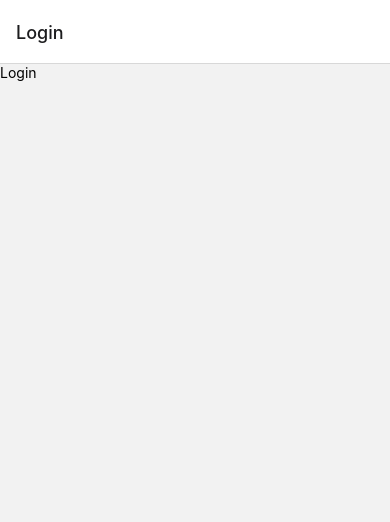
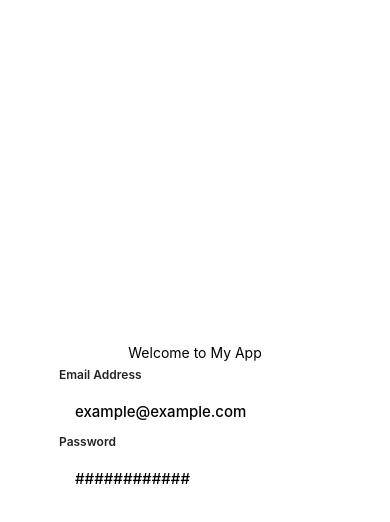
Before and after one commit to KatlehoMadaba/GoogleSign, a React Native app: screen /Login in a window 390 px wide. Shown: the top 522 px of the page. Built offline with nearby package versions, Linux system fonts and the light colour scheme.

Commit message:
3rd Commit

```diff
--- a/App.js
+++ b/App.js
@@ -12,7 +12,7 @@ const Stack = createStackNavigator();
 export default function App() {
   return (
     <NavigationContainer>
-      <Stack.Navigator>
+      <Stack.Navigator screenOptions={{headerShown: false}}>
         <Stack.Screen name='Login' component={Login} />
         <Stack.Screen name='Menu' component={Menu}/>
       <Stack.Screen name='Questions' component={Questions}/>
--- a/pages/login.js
+++ b/pages/login.js
@@ -1,12 +1,90 @@
-import { View, Text } from 'react-native'
+import { View, Text, StyleSheet, TouchableOpacity, SafeAreaView, TextInput} from 'react-native'
 import React from 'react'
+import { useNavigation } from '@react-navigation/native';
 
-const Login = () => {
+
+function Login() {
+  const navigation = useNavigation();
+
   return (
-    <View>
-      <Text>Login</Text>
+<SafeAreaView style={{flex: 1, backgroundColor: '#e8ecf4'}}>
+  <View style={styles.container}>
+    <View style={styles.title}>
+      <Text>Welcome to My App</Text>
     </View>
+
+    <View style={styles.form}>
+      <View style={styles.input}>
+        <Text style={styles.inputLabel}>Email Address</Text>
+
+        <TextInput
+        style={styles.inputControl}
+        placeholder='example@example.com'
+        placeholderTextColor='black'
+        // value={form.email}
+        // onChangeText={() => }
+        />
+      </View>
+
+    </View>
+    <View style={styles.form}>
+      <View style={styles.input}>
+        <Text style={styles.inputLabel}>Password</Text>
+
+        <TextInput
+        style={styles.inputControl}
+        placeholder='############'
+        placeholderTextColor='black'
+        // value={form.email}
+        // onChangeText={() => }
+        />
+      </View>
+
+    </View>
+
+  </View>
+</SafeAreaView>
   )
 }
 
 export default Login
+
+const styles = StyleSheet.create({
+  container: {
+    flex: 1,
+    backgroundColor: '#fff',
+    alignItems: 'center',
+    justifyContent: 'center',
+  },
+  header:{
+    marginVertical: 36,
+
+  },
+  title:{
+    fontSize: 28,
+    fontWeight: '700',
+    color: 'black',
+    marginBottom: 6,
+    textAlign: 'center',
+  },
+  input:{
+
+  },
+  inputLabel:{
+    fontSize: 12,
+    fontWeight: '600',
+    color: '#222',
+    marginBottom: 8,
+  },
+  inputControl:{
+    backgroundColor: '#fff',
+    height: 44,
+    paddingHorizontal: 16,
+    borderRadius: 12,
+    fontSize: 15,
+    fontWeight: '500',
+    color: '#222'
+
+  },
+
+});
```
Also changed, not shown: package.json (+6 -1 lines), 1 other file (tests, documents, lock files or other folders).
